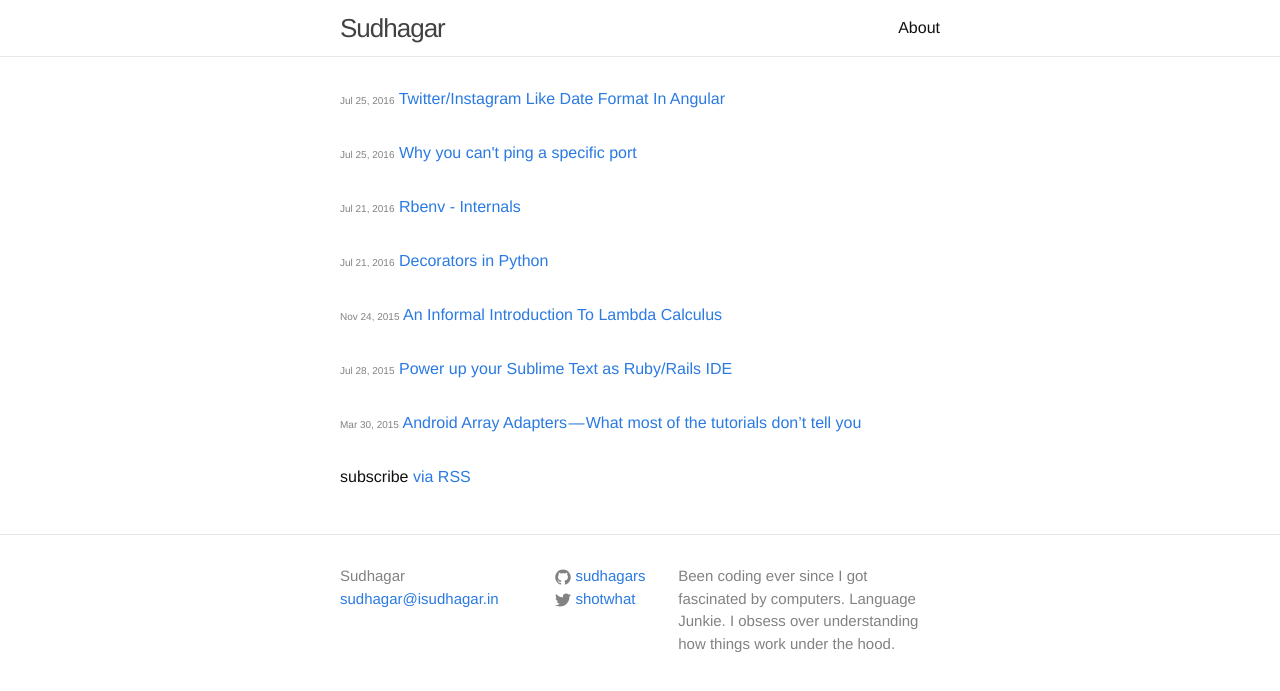
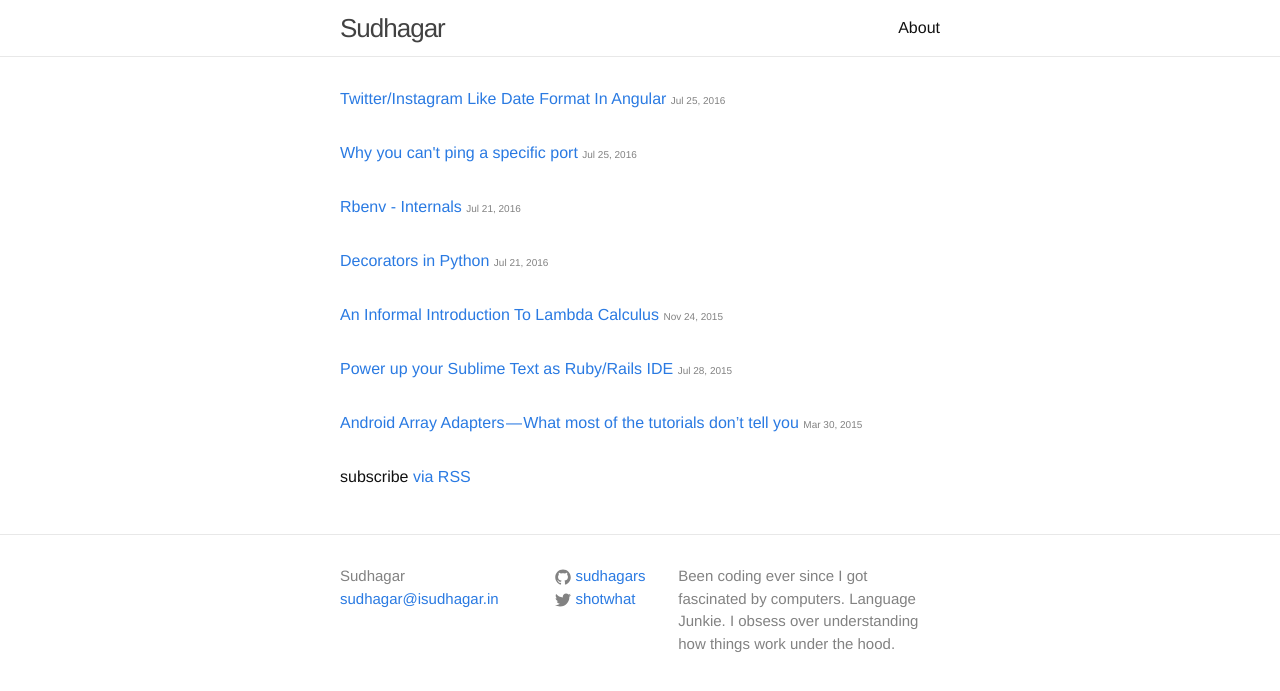
Before and after one commit to SudhagarS/sudhagars.github.io, a Jekyll site: the page built from index.html, in a window 1280 px wide. Shown: the top 691 px of the page. Built offline with Jekyll 4.4.1, drawn with Linux system fonts in a browser that asks for light colours.

Commit message:
Style changes

```diff
--- a/index.html
+++ b/index.html
@@ -8,8 +8,9 @@ layout: default
   <ul class="post-list">
     {% for post in site.posts %}
       <li>
+      	<a class="post-link" href="{{ post.url | prepend: site.baseurl }}">{{ post.title }}</a>
         <span class="post-meta">{{ post.date | date: "%b %-d, %Y" }}</span>
-        <a class="post-link" href="{{ post.url | prepend: site.baseurl }}">{{ post.title }}</a>
+
       </li>
     {% endfor %}
   </ul>
```
